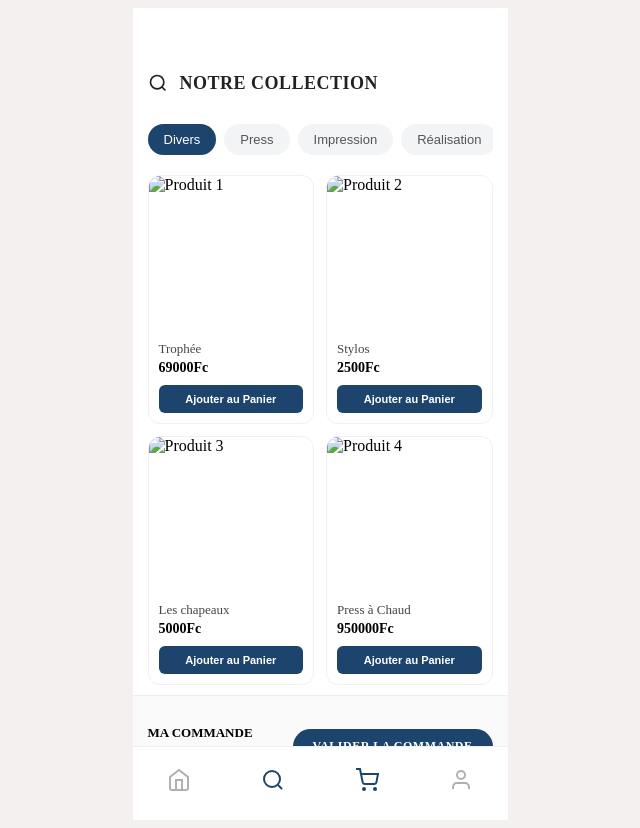
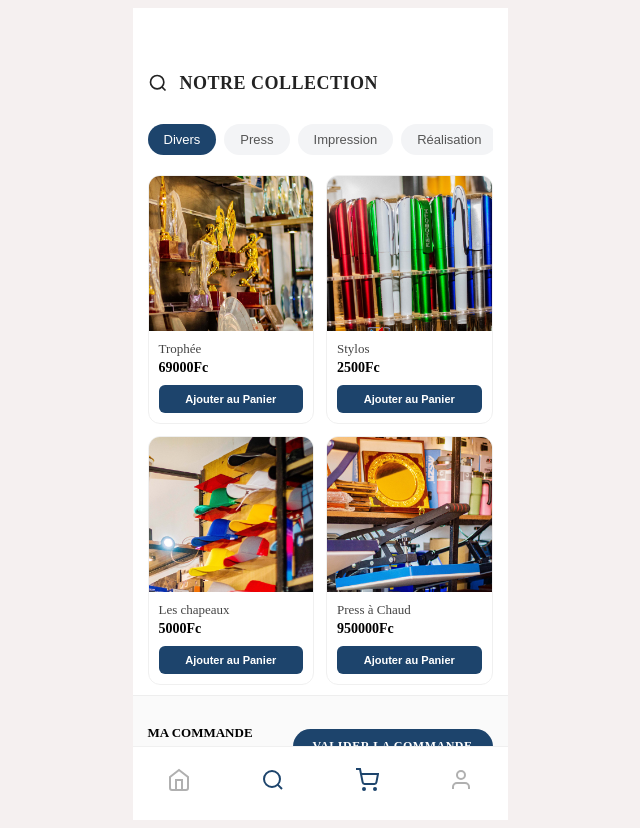
Before and after one commit to julesnkulula-dev/interface-homme-machine, a plain HTML site: page catalogue.html in a window 1280 px wide. Shown: the whole page, without its empty margins (320-960 px from the left). Drawn offline with Linux system fonts and the light colour scheme.

Commit message:
Add files via upload

```diff
--- a/catalogue.html
+++ b/catalogue.html
@@ -25,7 +25,7 @@
 
             <div class="grid-container">
                 <div class="item-card">
-                    <img src="images/images_catalogue1.jpg" class="item-media" alt="Produit 1">
+                    <img src="images_catalogue1.jpg" class="item-media" alt="Produit 1">
                     <div class="item-details">
                         <span class="item-title">Trophée</span>
                         <span class="item-price">69000Fc</span>
@@ -33,7 +33,7 @@
                     </div>
                 </div>
                 <div class="item-card">
-                    <img src="images/images_catalogue2.jpg" class="item-media" alt="Produit 2">
+                    <img src="images_catalogue2.jpg" class="item-media" alt="Produit 2">
                     <div class="item-details">
                         <span class="item-title">Stylos</span>
                         <span class="item-price">2500Fc</span>
@@ -41,7 +41,7 @@
                     </div>
                 </div>
                 <div class="item-card">
-                    <img src="images/images_catalogue3.jpg" class="item-media" alt="Produit 3">
+                    <img src="images_catalogue3.jpg" class="item-media" alt="Produit 3">
                     <div class="item-details">
                         <span class="item-title">Les chapeaux</span>
                         <span class="item-price">5000Fc</span>
@@ -49,7 +49,7 @@
                     </div>
                 </div>
                 <div class="item-card">
-                    <img src="images/images_catalogue4.jpg" class="item-media" alt="Produit 4">
+                    <img src="images_catalogue4.jpg" class="item-media" alt="Produit 4">
                     <div class="item-details">
                         <span class="item-title">Press à Chaud</span>
                         <span class="item-price">950000Fc</span>
```
Also changed, not shown: index.html (+5 -5 lines).
